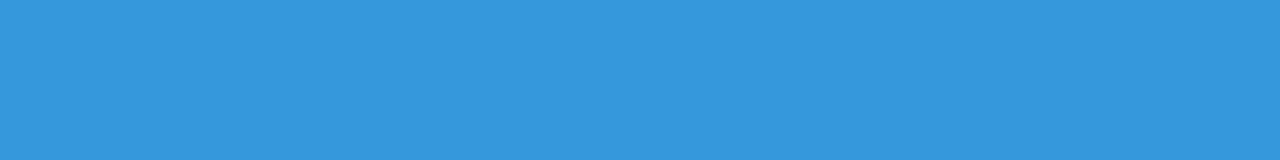
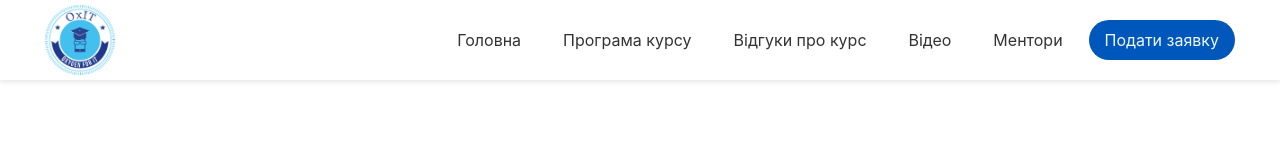
Before and after one commit to garciaqueen/internet_devels_layout_mariia, a website: page index.html in a window 1280 px wide. Drawn offline with nearby package versions, Linux system fonts and the light colour scheme; files that its build step writes are made by us from their sources.

Commit message:
Header Pt.1.

```diff
--- a/index.html
+++ b/index.html
@@ -1,11 +1,33 @@
 <!DOCTYPE html>
 <html lang="en">
-<head>
+  <head>
     <meta charset="UTF-8">
     <meta name="viewport" content="width=device-width, initial-scale=1.0">
     <title>OxIT</title>
     <link rel="stylesheet" href="dist/css/style.min.css">
-</head>
-<body>
-</body>
+    <link rel="preconnect" href="https://fonts.googleapis.com">
+    <link rel="preconnect" href="https://fonts.gstatic.com" crossorigin>
+    <link href="https://fonts.googleapis.com/css2?family=Open+Sans:ital,wght@0,300..800;1,300..800&family=PT+Sans:ital,wght@0,400;0,700;1,400;1,700&display=swap" rel="stylesheet">
+    <link rel="stylesheet" href="https://cdn.jsdelivr.net/npm/bootstrap@4.1.3/dist/css/bootstrap.min.css" integrity="sha384-MCw98/SFnGE8fJT3GXwEOngsV7Zt27NXFoaoApmYm81iuXoPkFOJwJ8ERdknLPMO" crossorigin="anonymous">
+
+  </head>
+  <body>
+    <header class="header">
+      <div class="container">
+        <a class="logo-pic" href="#">
+          <img src="img/logo_Oxit.png" alt="Logo">
+        </a>
+        <nav class="main-menu">
+          <ul class="menu-list">
+            <li><a href="#" class="nav-link">Головна</a></li>
+            <li><a href="#" class="nav-link">Програма курсу</a></li>
+            <li><a href="#" class="nav-link">Відгуки про курс</a></li>
+            <li><a href="#" class="nav-link">Відео</a></li>
+            <li><a href="#" class="nav-link">Ментори</a></li>
+            <li class="btn-app"><a href="#" class="nav-link">Подати заявку</a></li>
+          </ul>
+        </nav>
+      </div>
+    </header>
+  </body>
 </html>
--- a/scss/style.scss
+++ b/scss/style.scss
@@ -1,7 +1,55 @@
-$main-color: #3498db;
+$main-color: #333; // Заміни на колір з макету
 
 body {
-  font-family: sans-serif;
-  background-color: $main-color;
-  color: white;
+  font-family: 'Open Sans', sans-serif;
+  font-size: 16px;
+  margin: 0;
 }
+
+.header {
+  position: sticky;
+  top: 0;
+  background-color: white;
+  box-shadow: 0 2px 5px rgba(0,0,0,0.1);
+  z-index: 1000;
+
+  .container {
+    max-width: 1220px;
+    padding: 0 15px;
+    margin: 0 auto;
+    display: flex;
+    justify-content: space-between;
+    align-items: center;
+    height: 80px;
+  }
+
+  .logo-pic img {
+    width: 70px;
+    height: 70px;
+    display: block;
+  }
+
+  .main-menu {
+    .menu-list {
+      display: flex;
+      gap: 10px;
+      list-style: none;
+      margin: 0;
+      padding: 0;
+      .btn-app {
+        background-color: rgb(0, 87, 187);
+        border-radius: 25px;
+        a {
+          color: aliceblue;
+        }
+      }
+      .nav-link {
+        text-decoration: none;
+        color: $main-color;
+        font-weight: 400;
+        transition: color 0.2s ease;
+
+      }
+    }
+  }
+}
```
